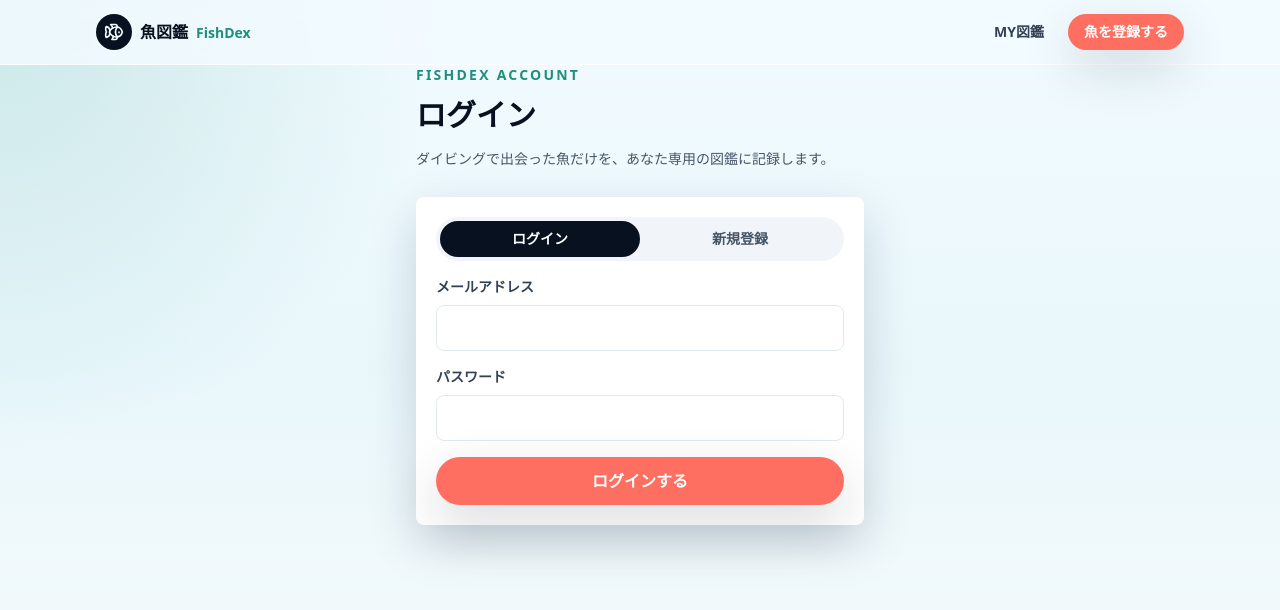
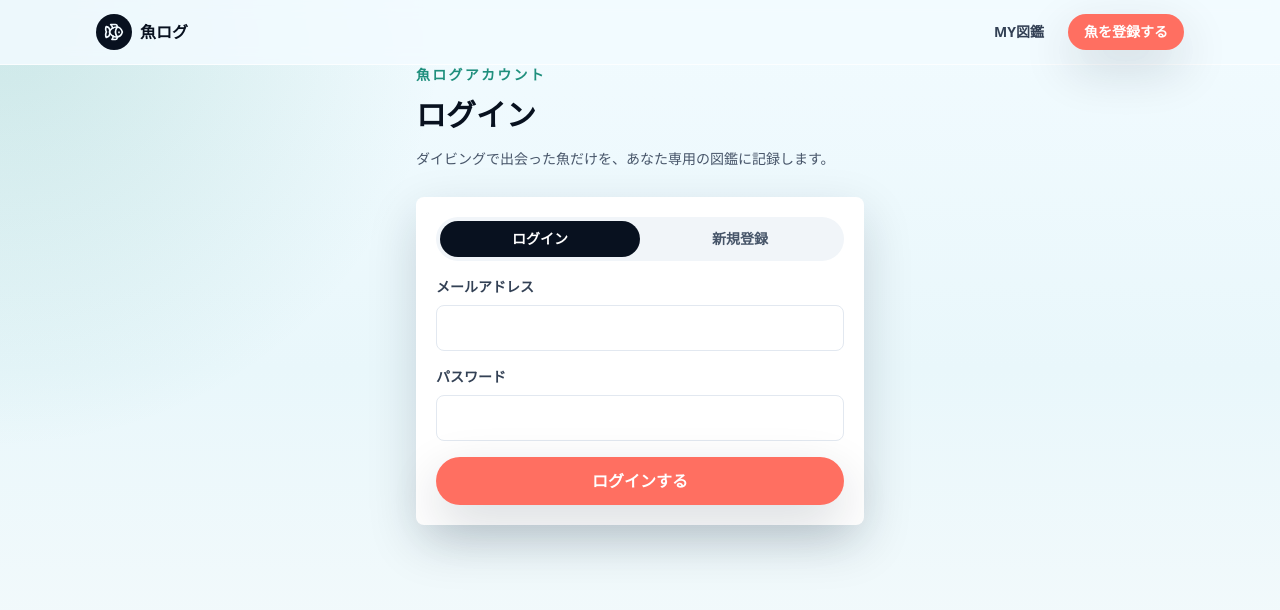
Before and after one commit to IwaneDaigo/fishdex, a Next.js app: page /login in a window 1280 px wide. Shown: the top 610 px of the page. Built offline with nearby package versions, Linux system fonts and the light colour scheme.

Commit message:
Rename service to Uolog

```diff
--- a/src/app/layout.tsx
+++ b/src/app/layout.tsx
@@ -4,8 +4,8 @@ import { BottomNavigation } from "@/components/BottomNavigation";
 import { Header } from "@/components/Header";
 
 export const metadata: Metadata = {
-  title: "魚図鑑 / FishDex",
-  description: "ダイビングで実際に出会った魚を集めるMY魚図鑑"
+  title: "魚ログ",
+  description: "ダイビングで実際に出会った魚を写真と一緒に記録する魚ログ"
 };
 
 export default function RootLayout({
--- a/src/app/login/page.tsx
+++ b/src/app/login/page.tsx
@@ -4,7 +4,7 @@ export default function LoginPage() {
   return (
     <div className="shell py-8">
       <section className="mx-auto max-w-md">
-        <p className="text-sm font-black tracking-[0.16em] text-kelp">FISHDEX ACCOUNT</p>
+        <p className="text-sm font-black tracking-[0.16em] text-kelp">魚ログアカウント</p>
         <h1 className="mt-3 text-3xl font-black text-abyss">ログイン</h1>
         <p className="mt-3 text-sm leading-7 text-slate-600">
           ダイビングで出会った魚だけを、あなた専用の図鑑に記録します。
--- a/src/app/page.tsx
+++ b/src/app/page.tsx
@@ -14,10 +14,10 @@ function LandingHome() {
   return (
     <div className="shell py-10">
       <section className="mx-auto max-w-2xl text-center">
-        <p className="text-sm font-black tracking-[0.16em] text-kelp">FISHDEX</p>
-        <h1 className="mt-3 text-4xl font-black text-abyss md:text-5xl">魚図鑑</h1>
+        <p className="text-sm font-black tracking-[0.16em] text-kelp">UOLOG</p>
+        <h1 className="mt-3 text-4xl font-black text-abyss md:text-5xl">魚ログ</h1>
         <p className="mt-4 text-base leading-8 text-slate-600">
-          ポケモン図鑑のように、ダイビングで出会った魚を写真と一緒に集めるWebアプリです。
+          ポケモン図鑑のように、ダイビングで出会った魚を写真と一緒に記録するWebアプリです。
         </p>
         <Link className="mt-7 inline-flex rounded-full bg-coral px-6 py-4 font-black text-white shadow-soft" href="/login">
           はじめる
@@ -42,7 +42,7 @@ function SetupHome() {
     <div className="shell py-10">
       <section className="mx-auto max-w-2xl rounded-lg bg-white p-6 shadow-soft">
         <p className="text-sm font-black tracking-[0.16em] text-kelp">SETUP REQUIRED</p>
-        <h1 className="mt-3 text-3xl font-black text-abyss">魚図鑑 / FishDex</h1>
+        <h1 className="mt-3 text-3xl font-black text-abyss">魚ログ</h1>
         <p className="mt-4 leading-7 text-slate-600">
           Supabase環境変数を設定すると、ログイン、写真アップロード、MY図鑑が有効になります。
           `USE_GEMINI_MOCK=true` のままでもAI判定UIは開発できます。
--- a/src/components/Header.tsx
+++ b/src/components/Header.tsx
@@ -9,10 +9,7 @@ export function Header() {
           <span className="grid h-9 w-9 place-items-center rounded-full bg-abyss text-foam">
             <Fish size={20} aria-hidden />
           </span>
-          <span>
-            魚図鑑
-            <span className="ml-2 text-sm font-bold text-kelp">FishDex</span>
-          </span>
+          <span>魚ログ</span>
         </Link>
         <nav className="hidden items-center gap-2 md:flex">
           <Link className="rounded-full px-4 py-2 text-sm font-bold text-slate-700 hover:bg-white" href="/dex">
```
Also changed, not shown: 2 other files (tests, documents, lock files or other folders).
